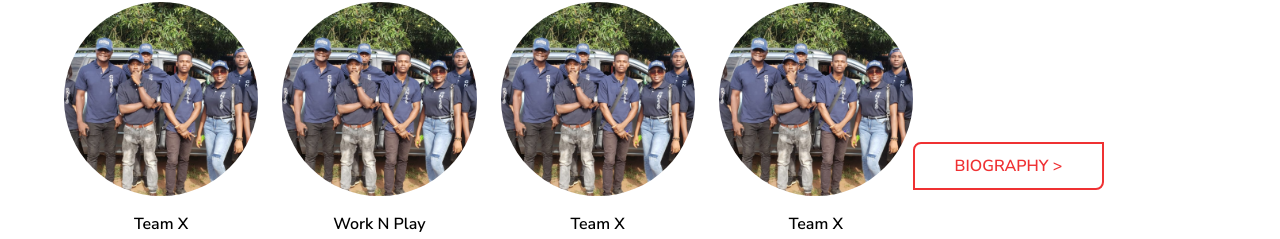
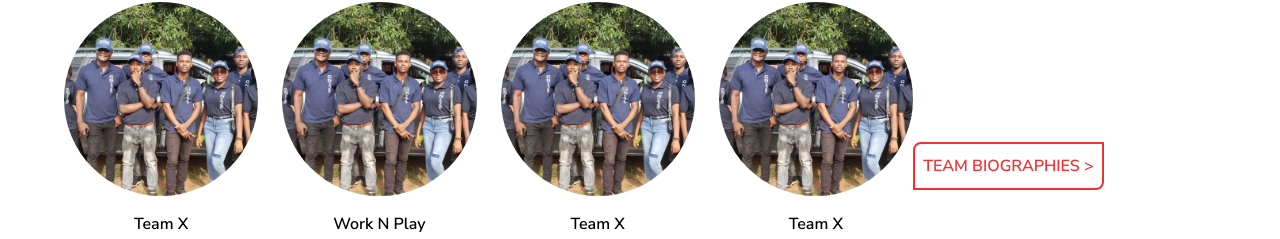
Before and after one commit to mindset001/xkart, a Next.js app: page / in a window 1280 px wide. Shown: the part 822-1061 px from the top of the page. Built offline with nearby package versions, Linux system fonts and the light colour scheme; no server answers.

Commit message:
suspense

```diff
--- a/src/app/components/Landing/Teams.tsx
+++ b/src/app/components/Landing/Teams.tsx
@@ -30,7 +30,7 @@ const Teams: React.FC = () => {
         <div>
           <button className='bg-[#fff] border-2 text-[#EF3133] border-[#EF3133]  rounded-tl-[8px] rounded-br-[8px]  flex w-[191px] h-[48px] items-center justify-center gap-2'>
 
-                        <p className='uppercase font-[600]'>biography {'>'}</p>
+                        <p className='uppercase font-[600]'>team biographies {'>'}</p>
                     </button>
           </div>
        </div>
```
